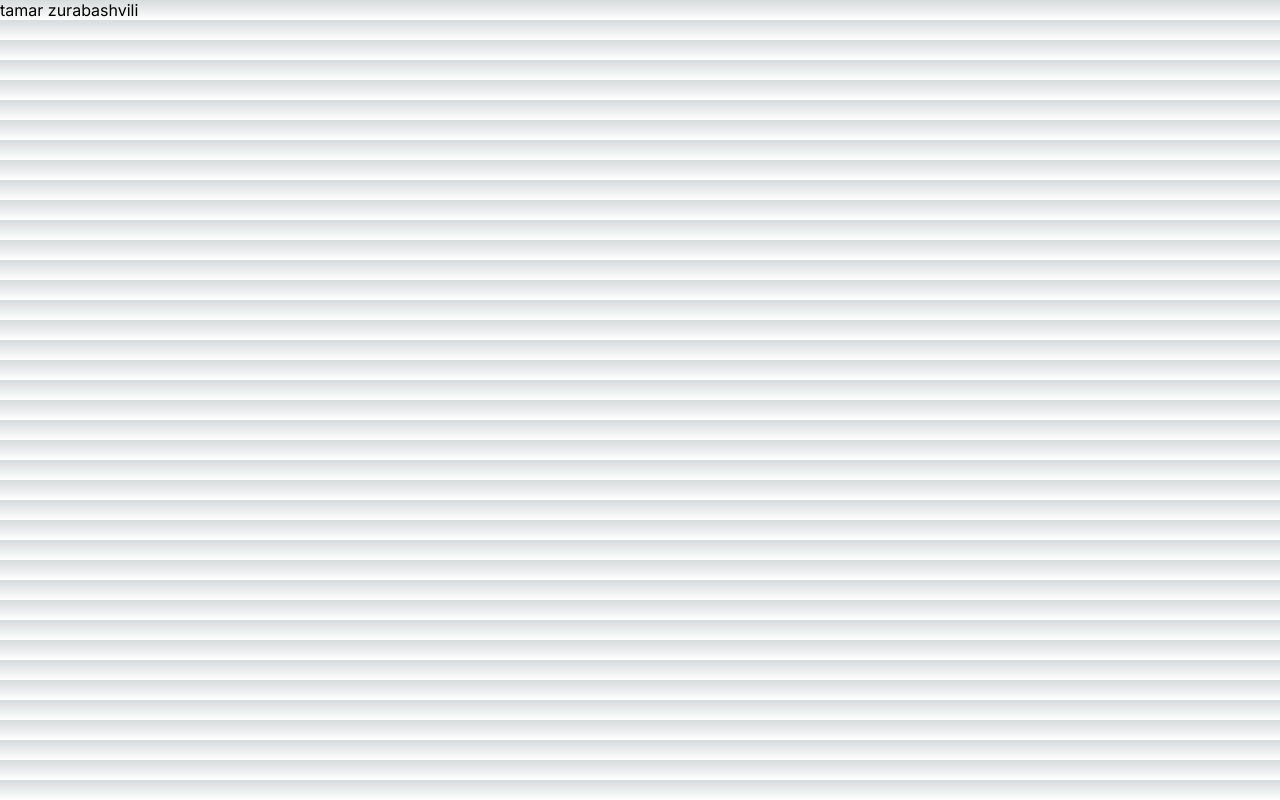
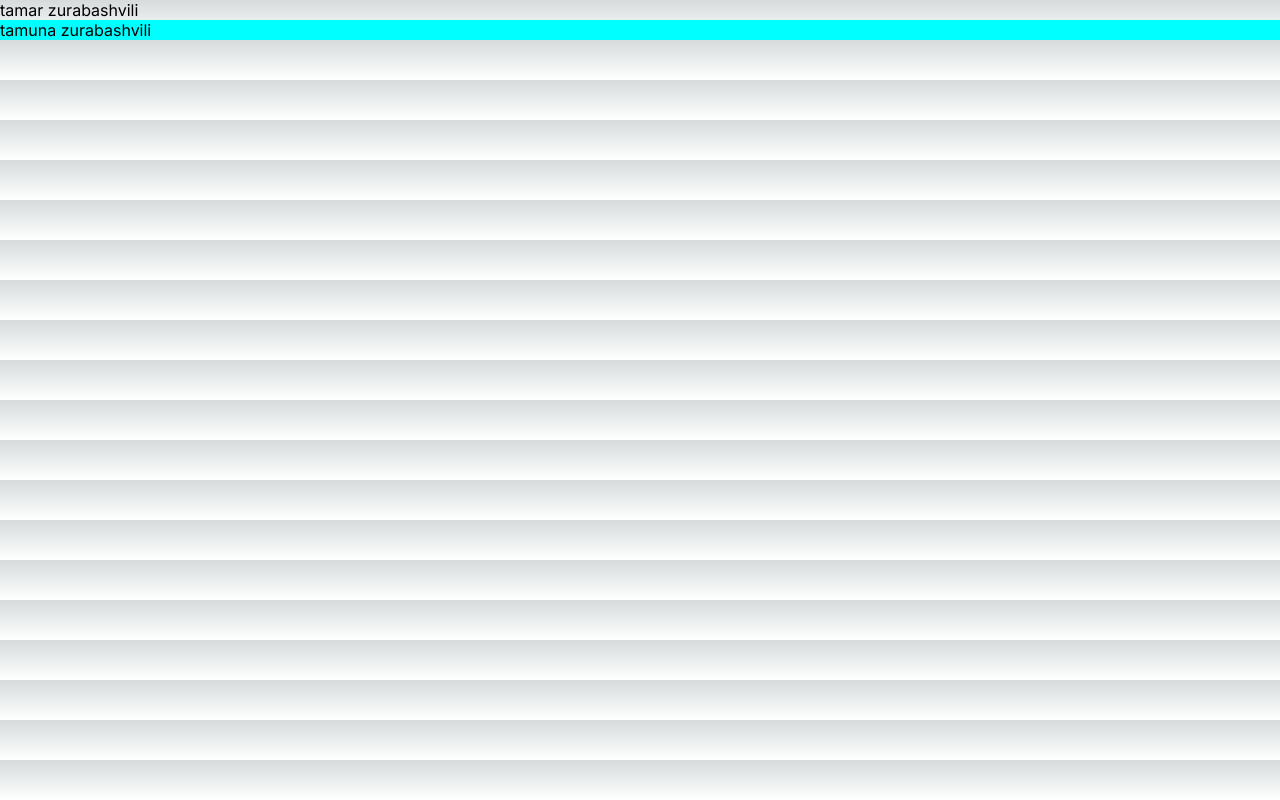
Before and after one commit to Tamuna-Z/first-next-app, a Next.js app: page /mentors/tamuna in a window 1280 px wide. Built offline with nearby package versions, Linux system fonts and the light colour scheme.

Commit message:
how to link on all pages

```diff
--- a/app/aboutus/page.tsx
+++ b/app/aboutus/page.tsx
@@ -1,5 +1,6 @@
+import Link from "next/link"
 export default ()=>{
     return(
-        <div>about us</div>
+        <div>tamuna</div>
     )
 }
--- a/app/layout.tsx
+++ b/app/layout.tsx
@@ -1,6 +1,7 @@
 import './globals.css'
 import type { Metadata } from 'next'
 import { Inter } from 'next/font/google'
+import Link from 'next/link'
 
 const inter = Inter({ subsets: ['latin'] })
 
@@ -16,7 +17,9 @@ export default function RootLayout({
 }) {
   return (
     <html lang="en">
-      <body className={inter.className}>{children}</body>
+      <body className={inter.className}>
+      <Link href="/mentors/tamuna">tamar zurabashvili</Link>
+        {children}</body>
     </html>
   )
 }
--- a/app/mentors/page.tsx
+++ b/app/mentors/page.tsx
@@ -1,5 +1,5 @@
 export default ()=>{
     return(
-        <h1>list of mentors</h1>
+        <div><h1>list of mentors</h1></div>
     )
 }
--- /dev/null
+++ b/app/mentors/tamuna/page.module.css
@@ -0,0 +1,3 @@
+.container{
+    background-color: aqua;
+}
--- a/app/mentors/tamuna/page.tsx
+++ b/app/mentors/tamuna/page.tsx
@@ -1,5 +1,9 @@
+import Link from 'next/link'
+import styles from './page.module.css'
 export default()=>{
     return(
-        <div>tamar zurabashvili</div>
+        <div className={styles.container}>tamuna zurabashvili
+
+        </div>
     )
 }
```
